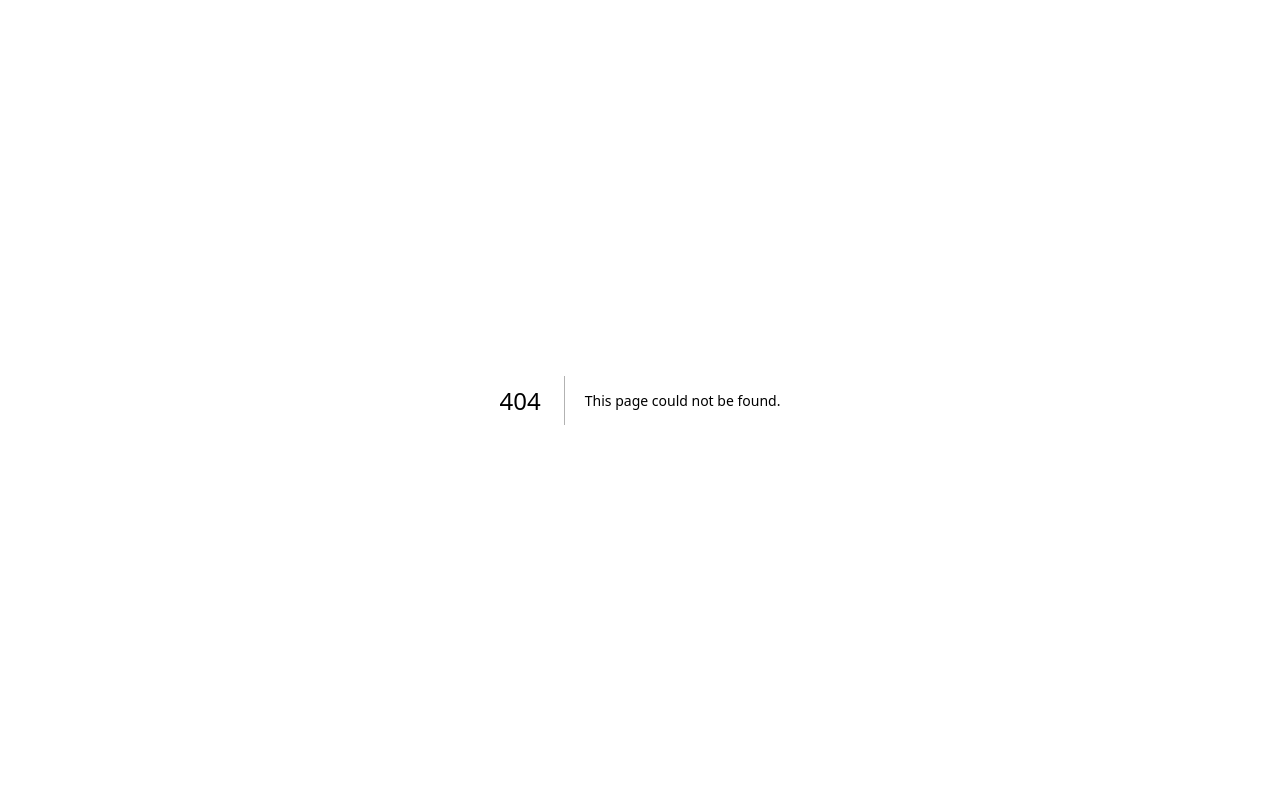
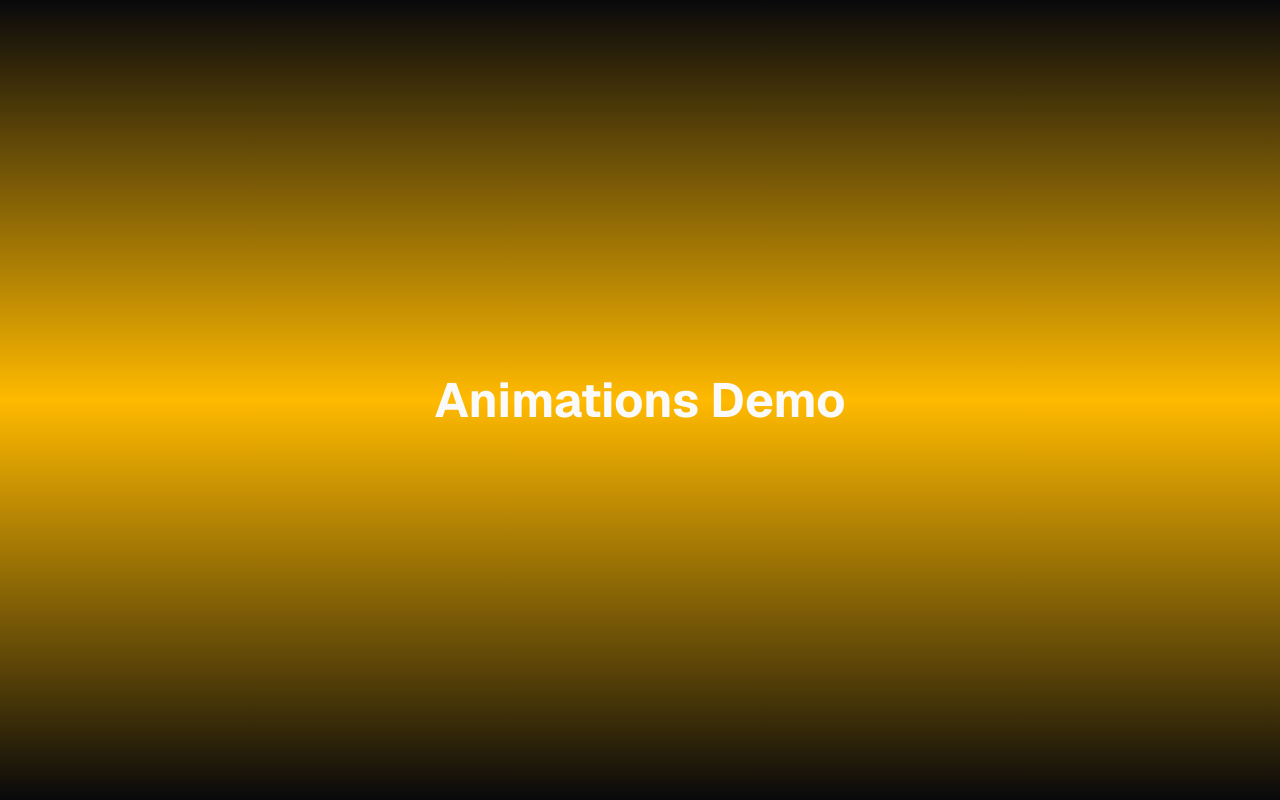
Before and after one commit to skywalkerSam/animations-demo, a Next.js app: page /archives in a window 1280 px wide. Before the commit this address had no page. Shown: the top 800 px of the page. Built offline with nearby package versions, Linux system fonts and the light colour scheme.

Commit message:
Archives

```diff
--- a/src/app/(root)/layout.tsx
+++ b/src/app/(root)/layout.tsx
@@ -1,10 +1,7 @@
 export default function Layout({ children }: { children: React.ReactNode }) {
   return (
     <>
-      <main>
-        {/* <main className="bg-gradient-to-b from-transparent via-sky-400 to-transparent"> */}
-        {children}
-      </main>
+      <main>{children}</main>
     </>
   );
 }
--- a/src/app/(root)/page.tsx
+++ b/src/app/(root)/page.tsx
@@ -1,13 +1,8 @@
-// import Link from "next/link";
-
 import Hero from "./_components/hero";
 
 export default function Home() {
   return (
     <main>
-      {/* <h1 className="flex-center min-h-screen font-bold sm:text-2xl md:text-4xl lg:text-5xl">
-        Animations Demo
-      </h1> */}
       <Hero></Hero>
     </main>
   );
--- /dev/null
+++ b/src/app/archives/page.tsx
@@ -0,0 +1,9 @@
+export default function Home() {
+  return (
+    <main className="bg-gradient-to-b from-transparent via-amber-400 to-transparent">
+      <h1 className="flex-center min-h-screen font-bold sm:text-2xl md:text-4xl lg:text-5xl">
+        Animations Demo
+      </h1>
+    </main>
+  );
+}
```
Also changed, not shown: src/app/archives/default/page.tsx (renamed from src/app/_components/archives/default-page.tsx), src/app/archives/monkey/_components/monkey-3d/Monkey.tsx (renamed from src/app/monkey/_components/monkey-3d/Monkey.tsx), src/app/archives/monkey/_components/monkey-3d/Monkey3D.tsx (renamed from src/app/monkey/_components/monkey-3d/Monkey3D.tsx), src/app/archives/monkey/_components/monkey-3d/MonkeyLights.tsx (renamed from src/app/monkey/_components/monkey-3d/MonkeyLights.tsx), src/app/archives/monkey/_components/monkey-demo.tsx (renamed from src/app/monkey/_components/monkey-demo.tsx), src/app/archives/monkey/layout.tsx (renamed from src/app/monkey/layout.tsx), src/app/archives/monkey/page.tsx (renamed from src/app/monkey/page.tsx).
